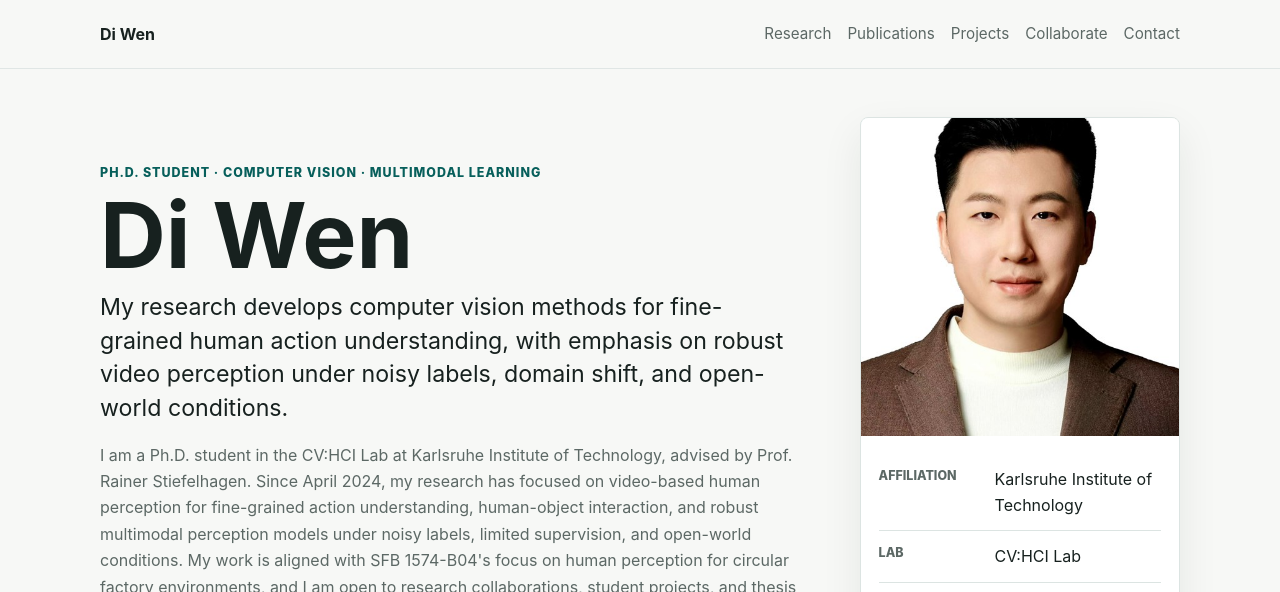
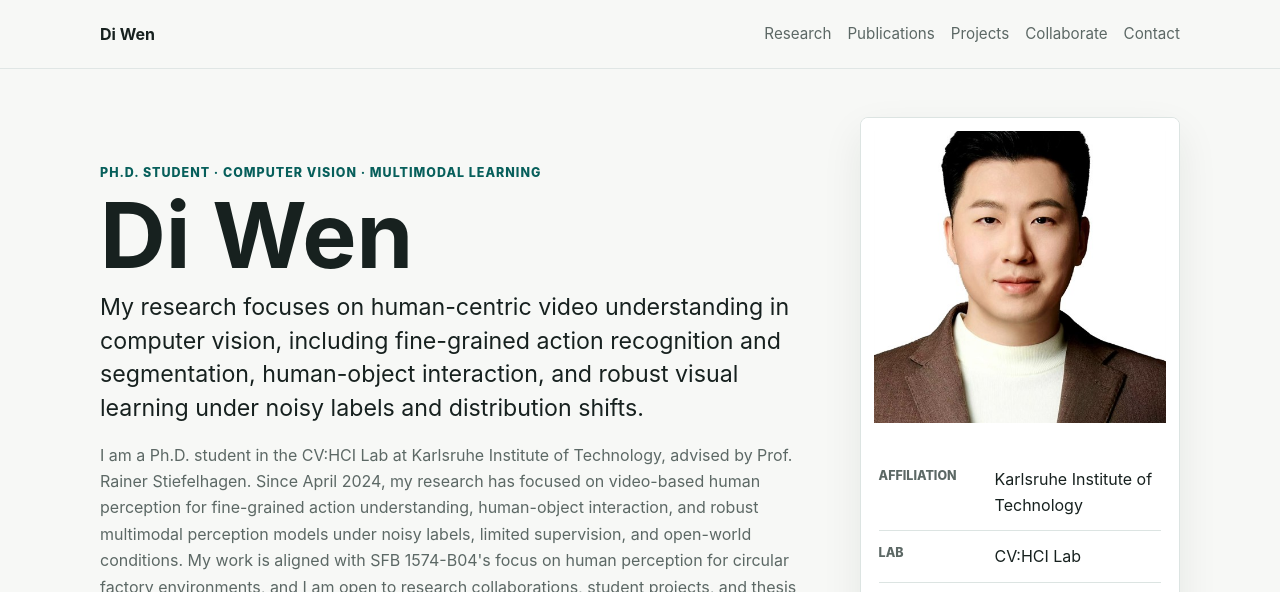
Before and after one commit to Kratos-Wen/Kratos-Wen.github.io, a plain HTML site: page index.html in a window 1280 px wide. Shown: the top 592 px of the page. Drawn offline with Linux system fonts and the light colour scheme.

Commit message:
Refine hero research statement and portrait fit

```diff
--- a/assets/css/styles.css
+++ b/assets/css/styles.css
@@ -259,7 +259,8 @@ h3 {
 .portrait {
   position: relative;
   aspect-ratio: 1 / 1;
-  background: linear-gradient(135deg, #dcefed, #f5f0df);
+  background: #fff;
+  padding: 0.8rem;
 }
 
 .portrait img {
@@ -267,7 +268,8 @@ h3 {
   z-index: 1;
   width: 100%;
   height: 100%;
-  object-fit: cover;
+  object-fit: contain;
+  object-position: center;
 }
 
 .portrait-fallback {
--- a/index.html
+++ b/index.html
@@ -6,13 +6,13 @@
     <title>Di Wen</title>
     <meta
       name="description"
-      content="Personal academic website of Di Wen, Ph.D. student working on computer vision methods for fine-grained human action understanding and robust video perception."
+      content="Personal academic website of Di Wen, Ph.D. student working on human-centric computer vision, fine-grained action understanding, and robust visual learning."
     />
     <meta name="author" content="Di Wen" />
     <meta property="og:title" content="Di Wen" />
     <meta
       property="og:description"
-      content="Research on computer vision methods for fine-grained human action understanding, human-object interaction, and robust video perception."
+      content="Research on human-centric computer vision, fine-grained action understanding, human-object interaction, and robust visual learning."
     />
     <meta property="og:type" content="website" />
     <meta property="og:url" content="https://diwen.ai/" />
@@ -46,9 +46,9 @@
           <p class="eyebrow">Ph.D. Student · Computer Vision · Multimodal Learning</p>
           <h1>Di Wen</h1>
           <p class="lead">
-            My research develops computer vision methods for fine-grained human action understanding,
-            with emphasis on robust video perception under noisy labels, domain shift, and open-world
-            conditions.
+            My research focuses on human-centric video understanding in computer vision, including
+            fine-grained action recognition and segmentation, human-object interaction, and robust visual
+            learning under noisy labels and distribution shifts.
           </p>
           <p class="bio">
             I am a Ph.D. student in the CV:HCI Lab at Karlsruhe Institute of Technology, advised by
```
